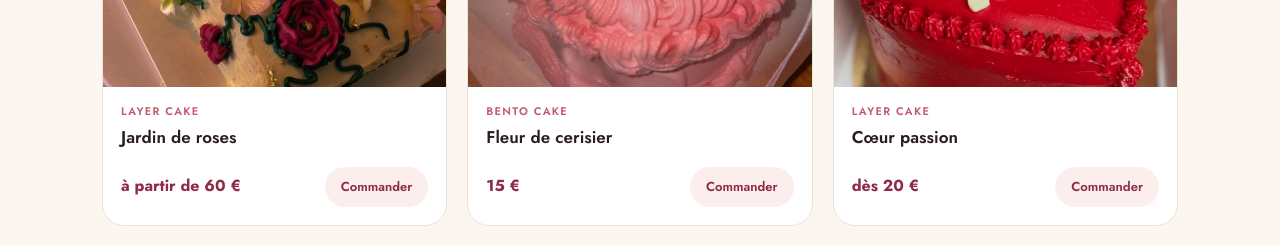
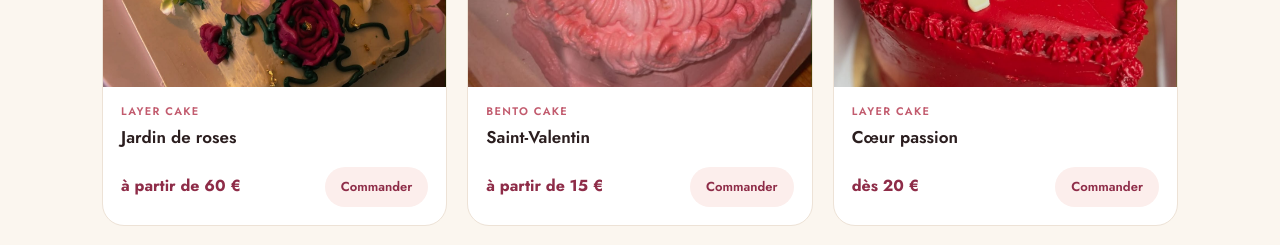
Before and after one commit to dwtdigital-clients/dwtdigital-clients.github.io, a plain HTML site: page cake-delice/index.html in a window 1280 px wide. Shown: the part 1520-1765 px from the top of the page. Drawn offline with nearby package versions, Linux system fonts and the light colour scheme.

Commit message:
Cake Délice : demandes de Lise du 08/11 (carte « Saint-Valentin », à partir de 15 €)
Accueil, « Les plus demandés » : la carte « Fleur de cerisier » devient
« Saint-Valentin » et son prix « à partir de 15 € ».

Co-Authored-By: Claude Opus 5.5 <noreply@anthropic.com>
Claude-Session: https://claude.ai/code/session_01DJZWB8NMM4nLmhasVJEPLu

```diff
--- a/cake-delice/index.html
+++ b/cake-delice/index.html
@@ -232,9 +232,9 @@ footer{background:#160A12;color:rgba(246,220,218,.7);padding:clamp(36px,5vw,56px
       <article class="pcard reveal" data-repere="Carte « Jardin de roses »"><a href="commander.html"><div class="pcard__img"><img src="assets/photos/jardin-roses.jpg" alt="Jardin de roses"></div></a>
         <div class="pcard__body"><span class="pcard__cat">Layer cake</span><span class="pcard__nom">Jardin de roses</span>
           <div class="pcard__bas"><span class="pcard__prix">à partir de 60 €</span><a class="pcard__cmd" href="commander.html">Commander</a></div></div></article>
-      <article class="pcard reveal" data-repere="Carte « Fleur de cerisier »"><a href="commander.html"><div class="pcard__img"><img src="assets/photos/bento-cerisier.jpg" alt="Bento fleur de cerisier"></div></a>
-        <div class="pcard__body"><span class="pcard__cat">Bento cake</span><span class="pcard__nom">Fleur de cerisier</span>
-          <div class="pcard__bas"><span class="pcard__prix">15 €</span><a class="pcard__cmd" href="commander.html">Commander</a></div></div></article>
+      <article class="pcard reveal" data-repere="Carte « Saint-Valentin »"><a href="commander.html"><div class="pcard__img"><img src="assets/photos/bento-cerisier.jpg" alt="Bento cake Saint-Valentin"></div></a>
+        <div class="pcard__body"><span class="pcard__cat">Bento cake</span><span class="pcard__nom">Saint-Valentin</span>
+          <div class="pcard__bas"><span class="pcard__prix">à partir de 15 €</span><a class="pcard__cmd" href="commander.html">Commander</a></div></div></article>
       <article class="pcard reveal" data-repere="Carte « Cœur passion »"><a href="commander.html"><div class="pcard__img"><img src="assets/photos/coeur-rouge.jpg" alt="Cœur passion"></div></a>
         <div class="pcard__body"><span class="pcard__cat">Layer cake</span><span class="pcard__nom">Cœur passion</span>
           <div class="pcard__bas"><span class="pcard__prix">dès 20 €</span><a class="pcard__cmd" href="commander.html">Commander</a></div></div></article>
```
